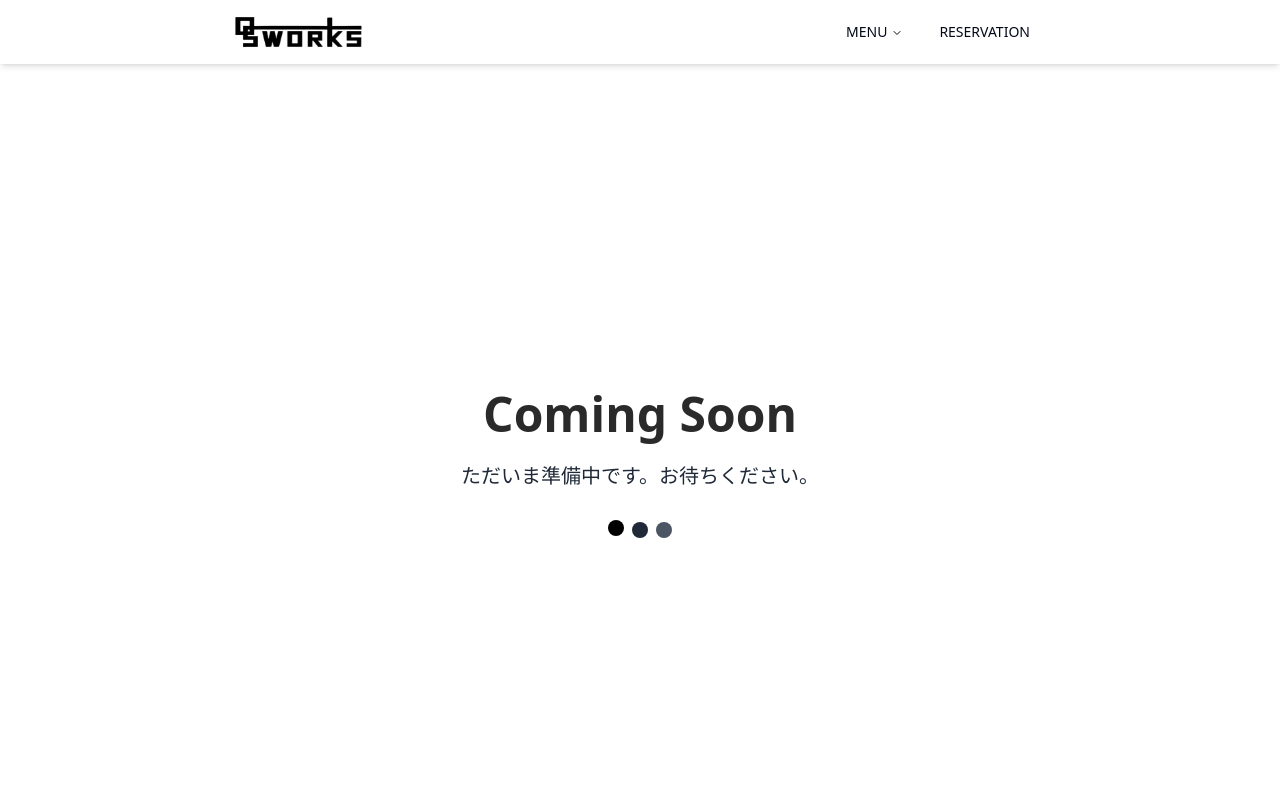
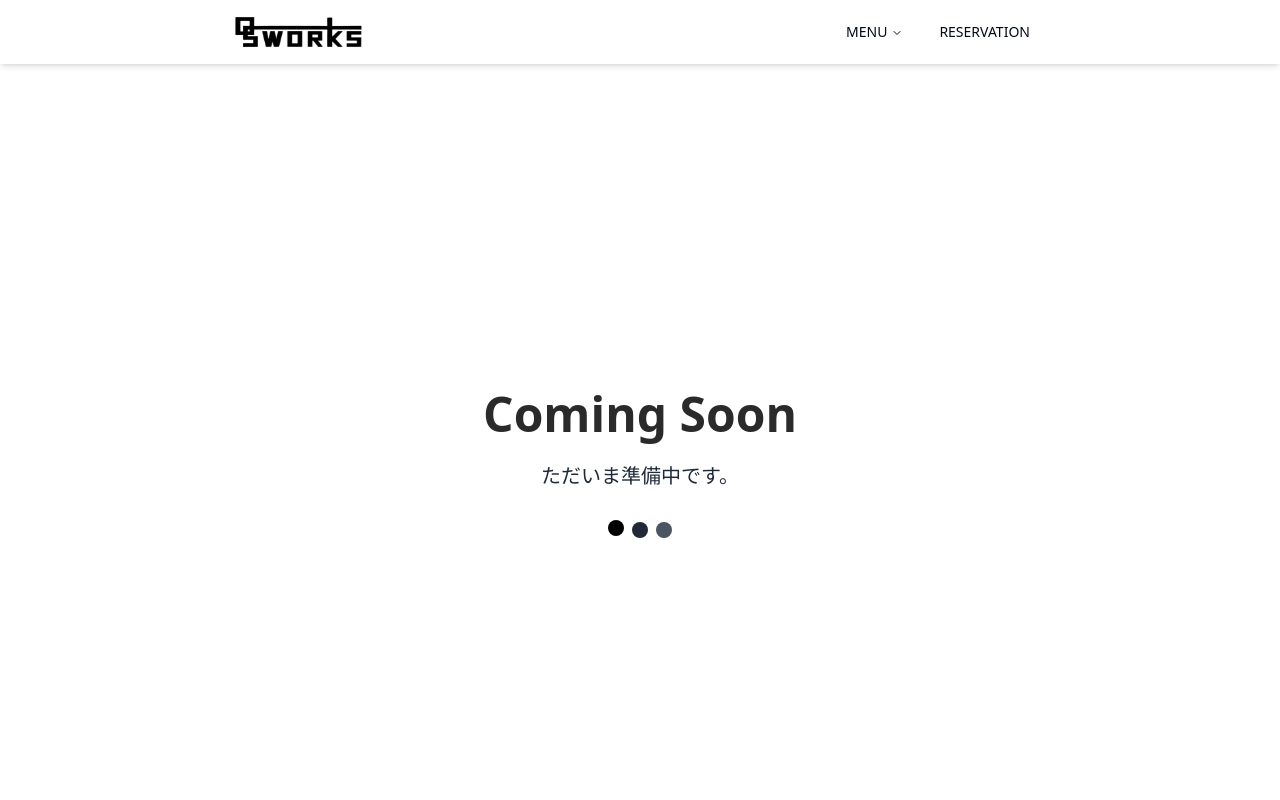
Before and after one commit to kyoto-kanko/osworks-corporate-site, a Next.js app: page /marking in a window 1280 px wide. Shown: the top 800 px of the page. Built offline with nearby package versions, Linux system fonts and the light colour scheme.

Commit message:
fix: page

```diff
--- a/src/app/marking/page.tsx
+++ b/src/app/marking/page.tsx
@@ -7,9 +7,7 @@
         <h1 className="text-5xl font-extrabold mb-6 text-black animate-pulse">
           Coming Soon
         </h1>
-        <p className="text-xl text-gray-800 mb-4">
-          ただいま準備中です。お待ちください。
-        </p>
+        <p className="text-xl text-gray-800 mb-4">ただいま準備中です。</p>
         <div className="mt-8 flex justify-center space-x-2">
           <div className="w-4 h-4 bg-black rounded-full animate-bounce"></div>
           <div className="w-4 h-4 bg-gray-800 rounded-full animate-bounce200"></div>
--- a/src/app/news/page.tsx
+++ b/src/app/news/page.tsx
@@ -7,9 +7,7 @@
         <h1 className="text-5xl font-extrabold mb-6 text-black animate-pulse">
           Coming Soon
         </h1>
-        <p className="text-xl text-gray-800 mb-4">
-          ただいま準備中です。お待ちください。
-        </p>
+        <p className="text-xl text-gray-800 mb-4">ただいま準備中です。</p>
         <div className="mt-8 flex justify-center space-x-2">
           <div className="w-4 h-4 bg-black rounded-full animate-bounce"></div>
           <div className="w-4 h-4 bg-gray-800 rounded-full animate-bounce200"></div>
```
